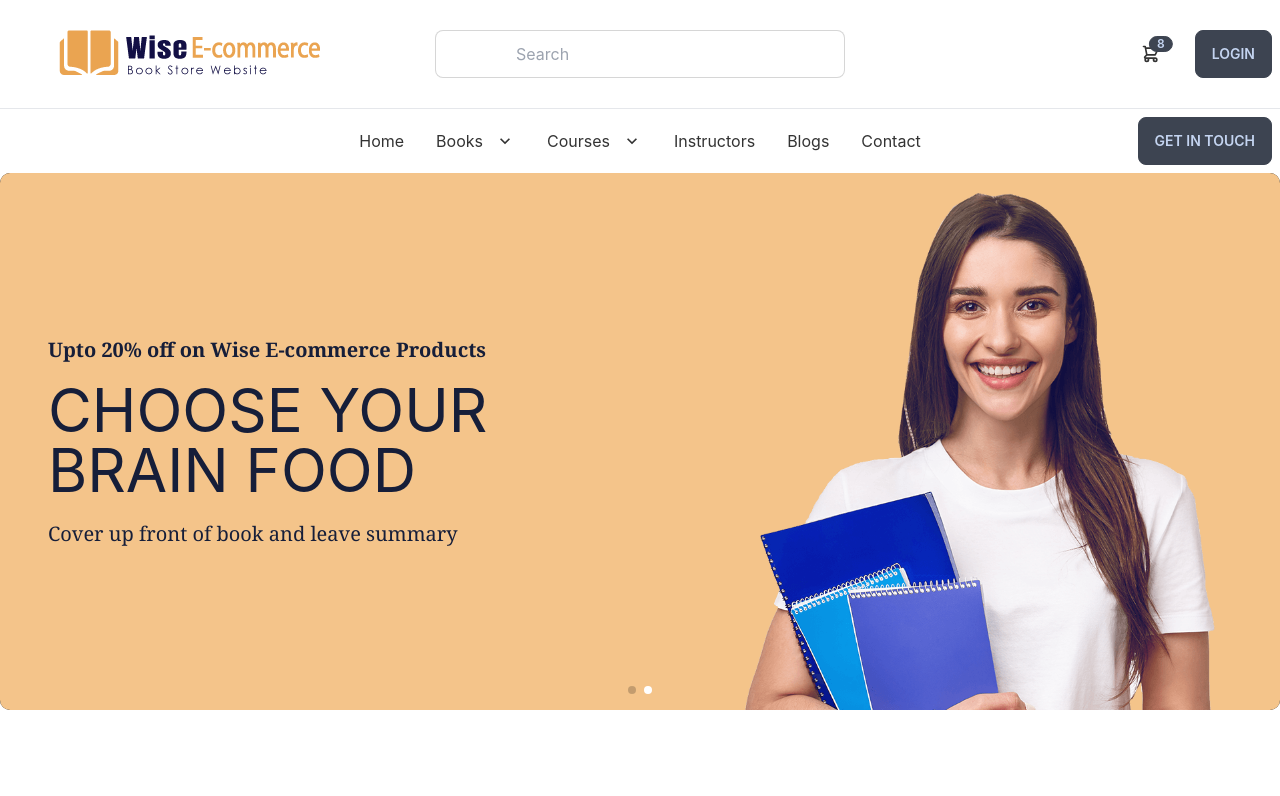
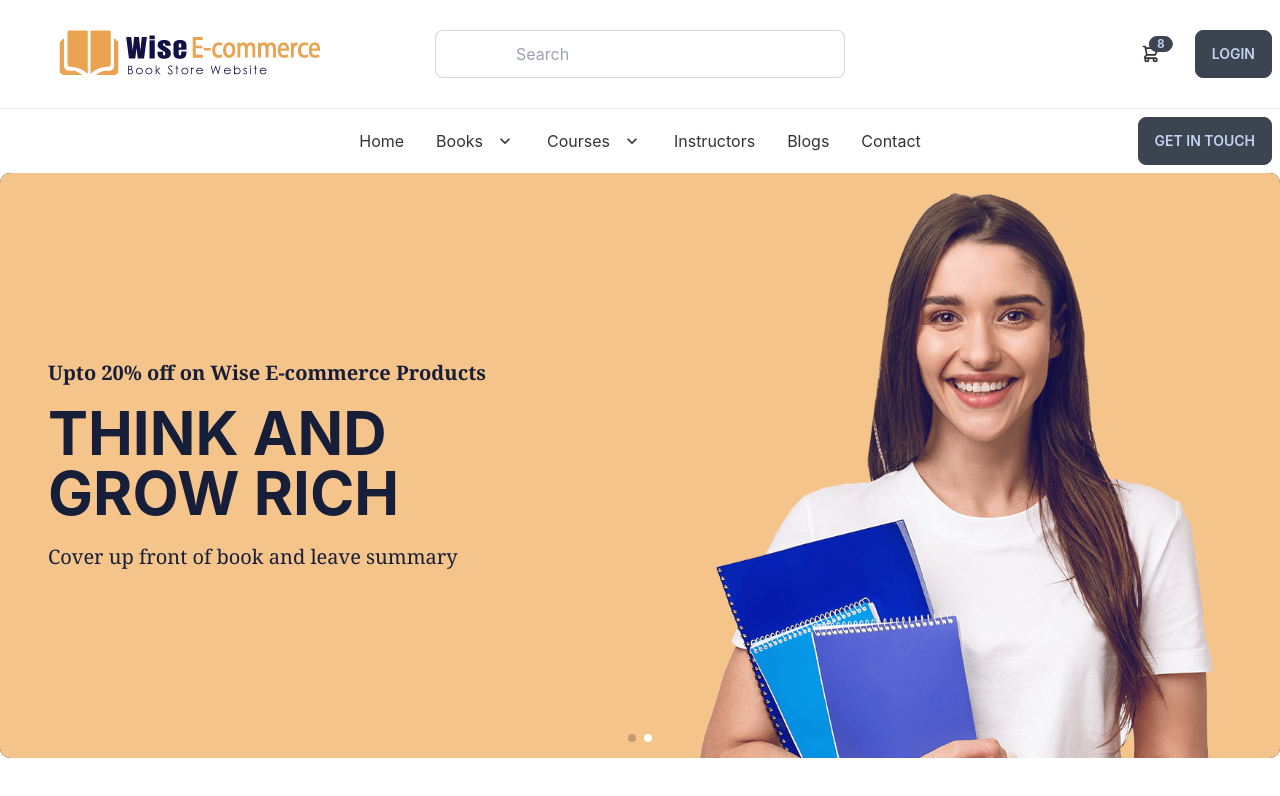
Before and after one commit to roshnirifa/wise, a React (Create React App) app: page /home in a window 1280 px wide. Shown: the top 796 px of the page. Built offline with nearby package versions, Linux system fonts and the light colour scheme; no server answers.

Commit message:
banner title

```diff
--- a/src/Pages/Home/Banner/Banner.js
+++ b/src/Pages/Home/Banner/Banner.js
@@ -94,7 +94,7 @@ const Banner = () => {
                         <div className='flex items-center'>
                             <div className=' px-12'>
                                 <h1 className='font-bold text-xl mb-4 font-serif '>Upto 20% off on Wise E-commerce Products</h1>
-                                <h1 className='text-6xl	mb-5'>CHOOSE YOUR BRAIN FOOD</h1>
+                                <h1 className='text-6xl	mb-5 font-bold'>THINK AND GROW RICH</h1>
                                 <p className='text-xl font-serif '>Cover up front of book and leave summary</p>
                             </div>
                             <div>
```
